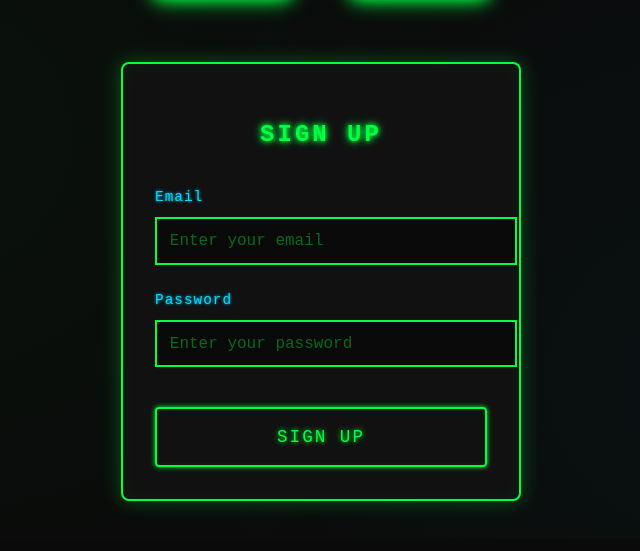
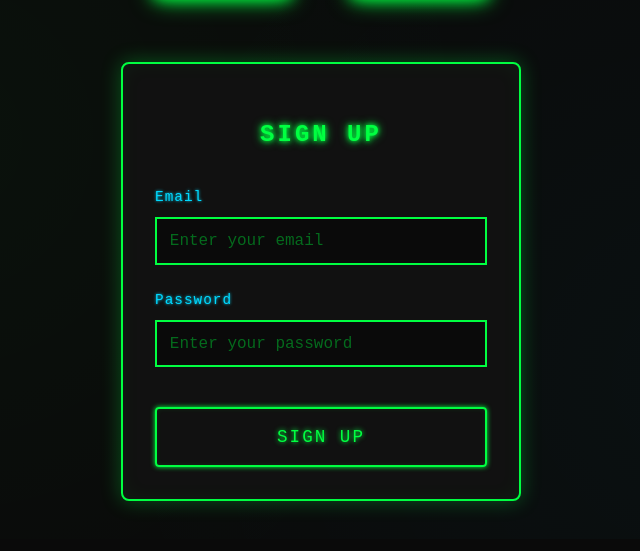
Before and after one commit to Muskan-bit-space/quizzo_frontend, a React app: page /signup in a window 1280 px wide. Shown: the part 261-812 px from the top of the page, without its empty margins (319-959 px from the left). Built offline with nearby package versions, Linux system fonts and the light colour scheme; no server answers; the HTML template or start-up script is replaced by a standard one.

Commit message:
with css

```diff
--- a/src/index.css
+++ b/src/index.css
@@ -1,3 +1,7 @@
+* {
+  box-sizing: border-box;
+}
+
 :root {
   /* Hacker Theme Color Variables */
   --primary: #00FF41; /* neon green */
@@ -554,6 +558,7 @@ input:focus, textarea:focus, select:focus {
   flex-direction: column;
   align-items: center;
   justify-content: center;
+  box-sizing: border-box;
 }
 
 .auth-form-title {
@@ -571,7 +576,8 @@ input:focus, textarea:focus, select:focus {
   flex-direction: column;
   gap: 1.5rem;
   width: 100%;
-  align-items: center;
+  align-items: stretch;
+  box-sizing: border-box;
 }
 
 .form-group {
@@ -579,7 +585,8 @@ input:focus, textarea:focus, select:focus {
   flex-direction: column;
   gap: 0.5rem;
   width: 100%;
-  align-items: flex-start;
+  align-items: stretch;
+  box-sizing: border-box;
 }
 
 .form-group label {
@@ -599,6 +606,8 @@ input:focus, textarea:focus, select:focus {
   border: 2px solid var(--card-border);
   color: var(--text);
   transition: all 0.3s ease;
+  box-sizing: border-box;
+  margin: 0;
 }
 
 .form-group input::placeholder {
```
